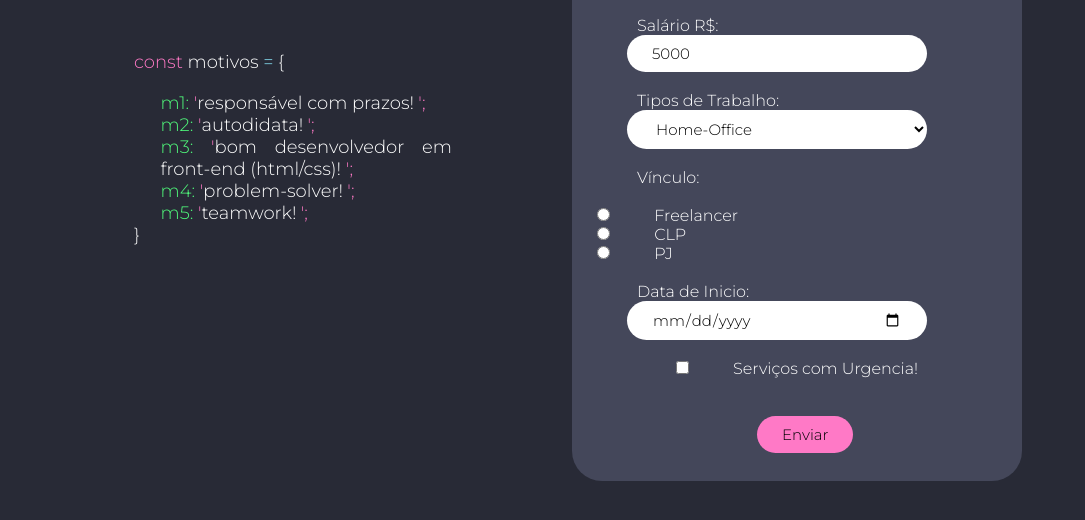
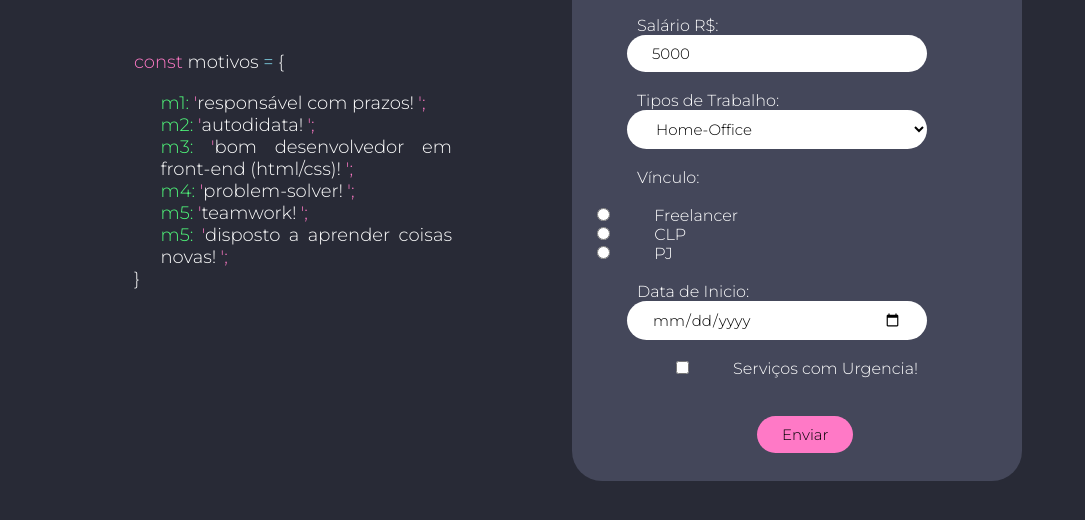
Before and after one commit to AX414/lacc-bcc, a plain HTML site: page contrate-me-porcel.html in a window 1280 px wide. Shown: the part 344-864 px from the top of the page, without its empty margins (98-1183 px from the left). Drawn offline with Linux system fonts and the light colour scheme.

Commit message:
Update contrate-me-porcel.html

```diff
--- a/contrate-me-porcel.html
+++ b/contrate-me-porcel.html
@@ -78,6 +78,11 @@
                     <span style="color:#ff79c6">'</span><span>teamwork!</span>
                     <span style="color:#ff79c6">';</span>
                 </div>
+                 <div style="padding-left: 45%;">
+                    <span style="color:#50fa7b;">m5: </span>
+                    <span style="color:#ff79c6">'</span><span>disposto a aprender coisas novas!</span>
+                    <span style="color:#ff79c6">';</span>
+                </div>
                 <div style="padding-left: 40%;">
                     <span>}</span>
                 </div>
```
